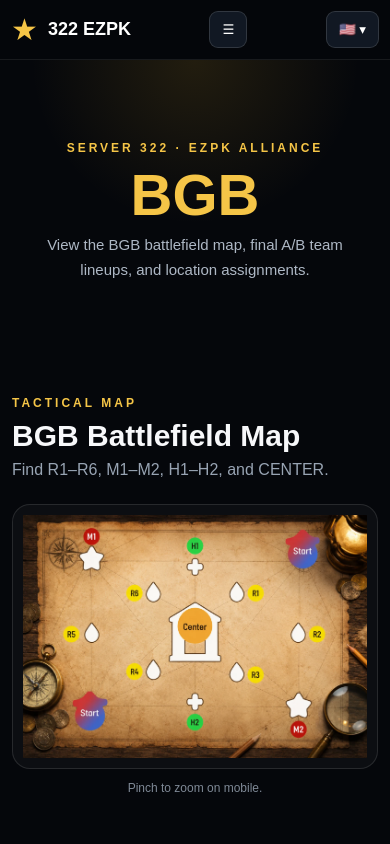
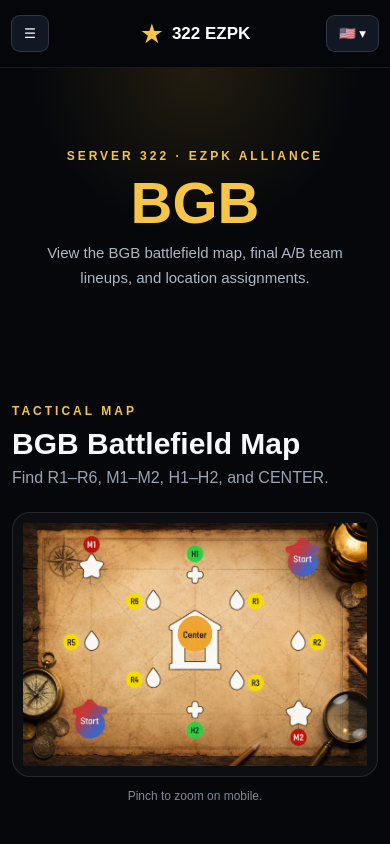
Before and after one commit to 322-ZziZzi/ezpk, a plain HTML site: page bgb/index.html in a window 390 px wide. Shown: the top 844 px of the page. Drawn offline with Linux system fonts and the light colour scheme.

Commit message:
Add files via upload

```diff
--- a/bgb/index.html
+++ b/bgb/index.html
@@ -5,11 +5,11 @@
   <meta name="viewport" content="width=device-width,initial-scale=1,maximum-scale=5,user-scalable=yes">
   <meta name="theme-color" content="#05070b">
   <title>EZPK BGB</title>
-  <link rel="stylesheet" href="../style.css?v=380">
+  <link rel="stylesheet" href="../style.css?v=400">
   <link rel="stylesheet" href="bgb.css?v=380">
 </head>
 <body>
-<header>
+<header class="site-header">
   <a href="../" class="brand">★ <span><b>322 EZPK</b><small>WAR PORTAL</small></span></a>
   <button id="menuBtn" aria-label="Menu">☰</button>
   <nav id="nav">
--- a/style.css
+++ b/style.css
@@ -22,3 +22,54 @@ nav a.active{color:#f5c547!important}
 
 /* v39: identical active appearance for every main navigation link */
 #nav a.active,#nav a[aria-current="page"]{color:#f5c547!important}
+
+
+/* v40: Mobile header layout only — desktop remains unchanged */
+@media (max-width:900px){
+  .site-header{
+    position:sticky;
+    display:grid;
+    grid-template-columns:56px minmax(0,1fr) 86px;
+    align-items:center;
+    min-height:70px;
+    direction:ltr;
+  }
+  .site-header #menuBtn{
+    grid-column:1;
+    grid-row:1;
+    justify-self:start;
+    margin:0;
+  }
+  .site-header .brand{
+    position:absolute;
+    left:50%;
+    top:50%;
+    transform:translate(-50%,-50%);
+    z-index:1;
+    margin:0;
+    white-space:nowrap;
+  }
+  .site-header .lang{
+    grid-column:3;
+    grid-row:1;
+    justify-self:end;
+    margin:0;
+    z-index:2;
+  }
+  .site-header nav{
+    top:calc(100% + 8px);
+  }
+}
+@media (max-width:620px){
+  .site-header{
+    grid-template-columns:52px minmax(0,1fr) 72px;
+    min-height:68px;
+  }
+  .site-header .brand{
+    gap:8px;
+    font-size:27px;
+  }
+  .site-header .brand b{
+    font-size:17px;
+  }
+}
```
Also changed, not shown: index.html (+2 -2 lines), members/index.html (+2 -2 lines), request/index.html (+2 -2 lines), README.txt.
